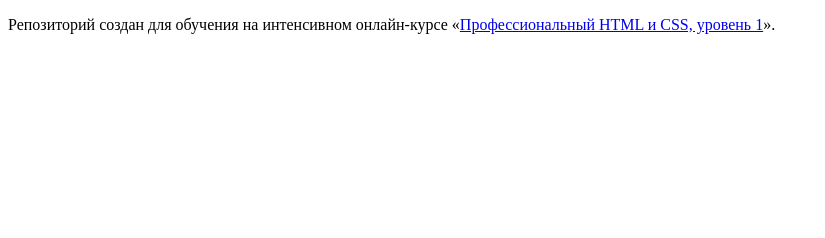
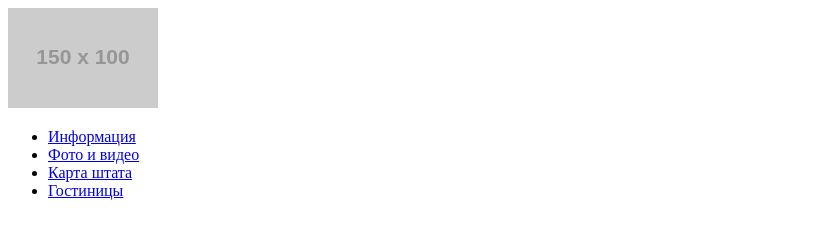
Before and after one commit to AndreyBulgakov88/508397-sedona, a plain HTML site: page catalog.html in a window 1280 px wide. Shown: the whole page, without its empty margins (0-825 px from the left). Drawn offline with Linux system fonts and the light colour scheme; placeholder pictures from the web are drawn by us.

Commit message:
Разметка Header страниц основной и каталога

```diff
--- a/catalog.html
+++ b/catalog.html
@@ -2,11 +2,21 @@
 <html lang="ru">
   <head>
     <meta charset="utf-8">
-    <title>HTML Academy: Седона</title>
+    <title>HTML Academy: Седона - Каталог</title>
   </head>
   <body>
-
-    <p>Репозиторий создан для обучения на интенсивном онлайн‑курсе «<a href="https://htmlacademy.ru/intensive/htmlcss">Профессиональный HTML и CSS, уровень 1</a>».</p>
-
+    <header class="page-header">
+      <nav class="page-navigation">
+        <a class="page-header-logo" href="index.html">
+          <img src="http://placehold.it/150x100" alt="Логотип сайта «Седона»">
+        </a>
+        <ul class="navigation-menu">
+          <li><a href="#">Информация</a></li>
+          <li><a href="#">Фото и видео</a></li>
+          <li><a href="#">Карта штата</a></li>
+          <li class="navigation-menu-current"><a href="catalog.html">Гостиницы</a></li>
+        </ul>
+      </nav>
+    </header>
   </body>
 </html>
```
Also changed, not shown: index.html (+13 -3 lines).
